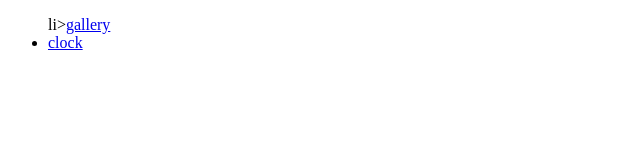
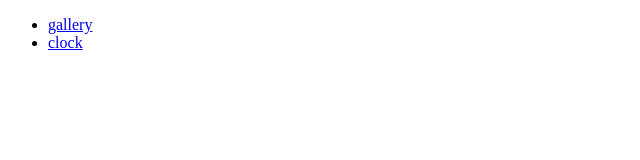
Before and after one commit to terrelcodes/terrelcodes.github.io, a plain HTML site: page docs/index.html in a window 1280 px wide. Shown: the full height of the page, 0-640 px from the left. Drawn offline with Linux system fonts and the light colour scheme.

Commit message:
fox typos

```diff
--- a/docs/index.html
+++ b/docs/index.html
@@ -7,6 +7,6 @@
     <title>Hello</title>
 </head>
 <body>
-    <nav><ul>li><a href="gallery/">gallery</a></li><li><a href="tempu-fugit/">clock</a></li></ul></nav>
+    <nav><ul><li><a href="gallery/">gallery</a></li><li><a href="tempus-fugit/">clock</a></li></ul></nav>
 </body>
 </html>
```
